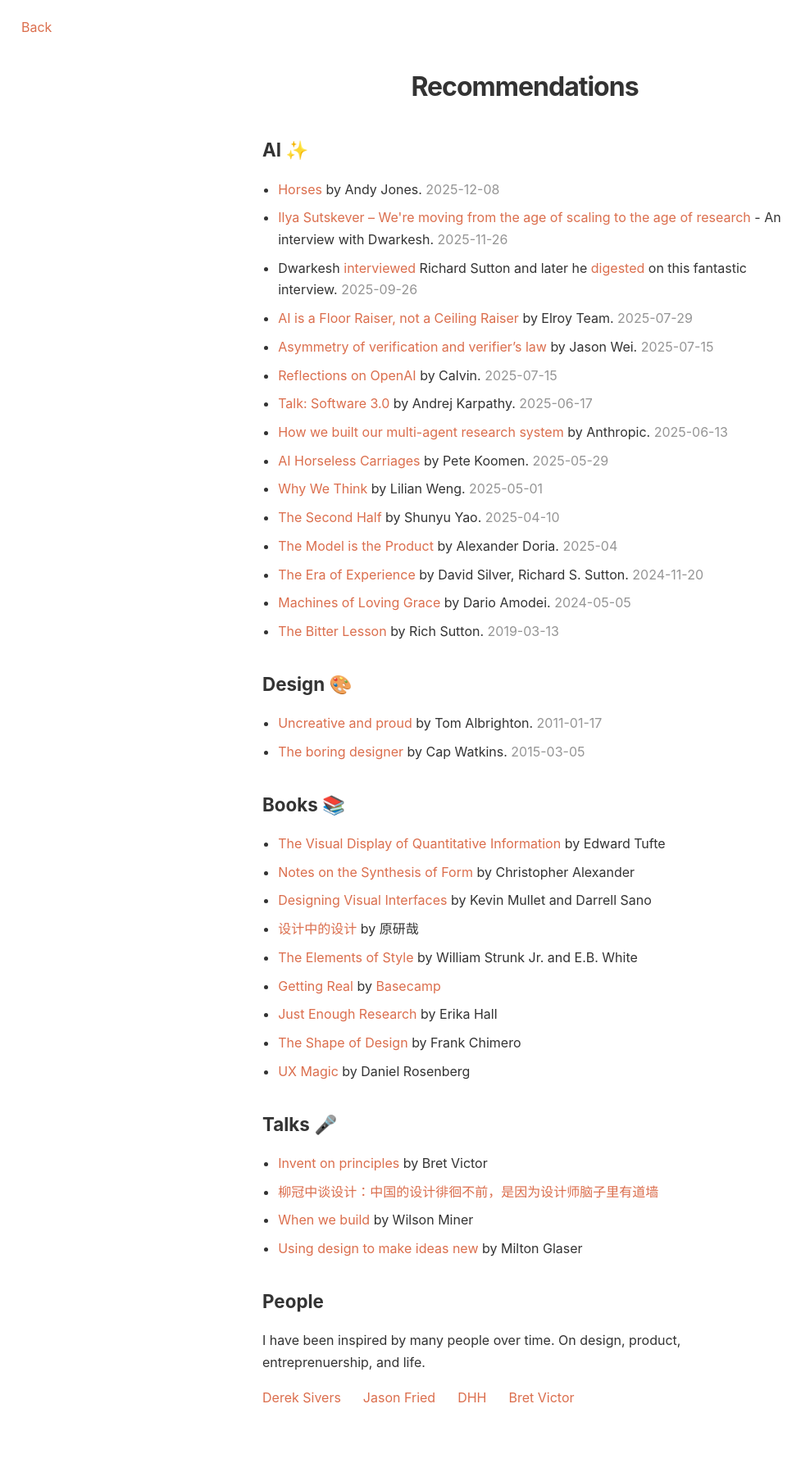
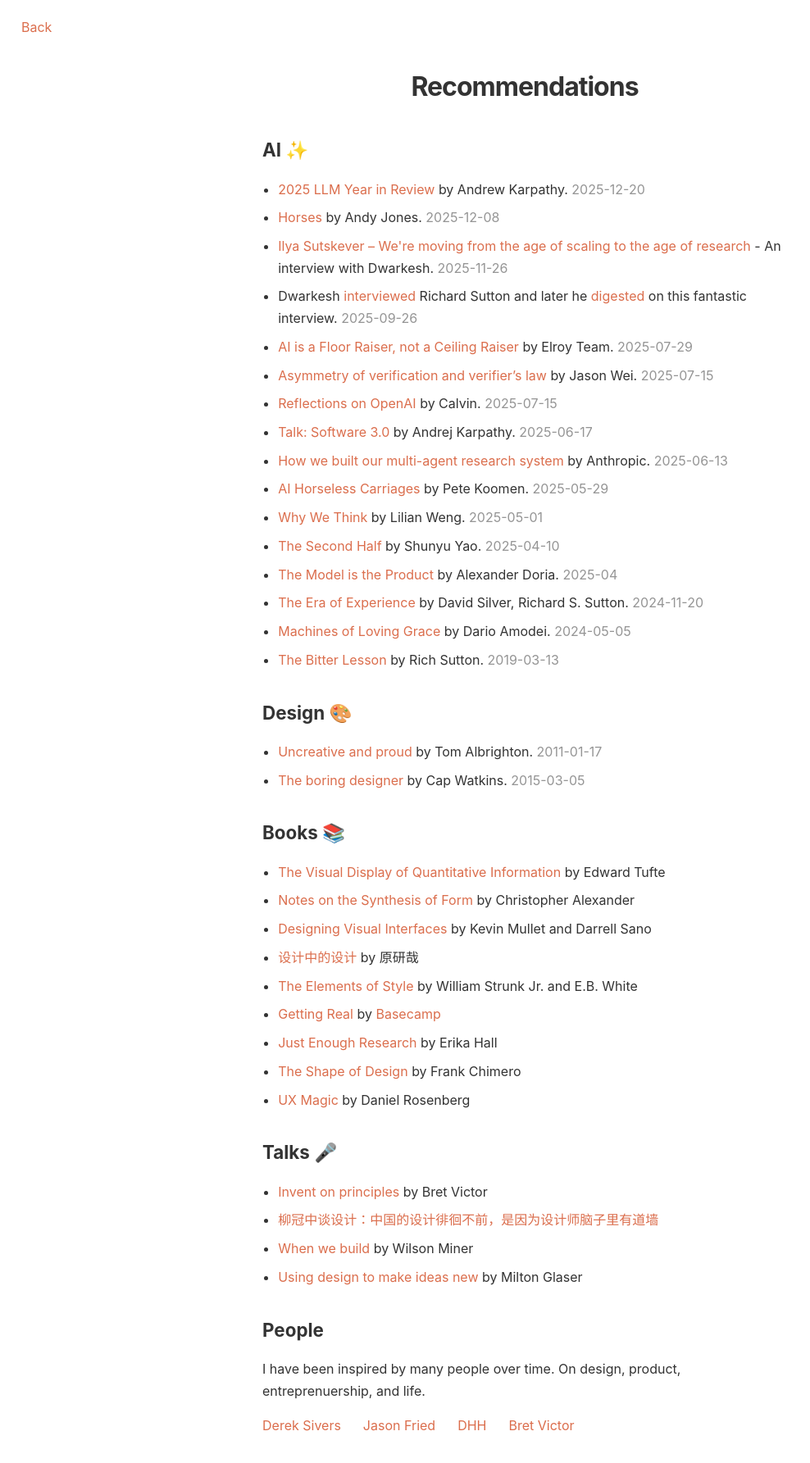
Before and after one commit to lvterry/lvterry.github.io, a Jekyll site: the page built from recommendations.html, in a window 1280 px wide. Shown: the whole page at 82% size, without its empty margins (0-988 px from the left). Built offline with Jekyll 4.4.1, drawn with Linux system fonts in a browser that asks for light colours; before the commit the page ends 1750 px from its top, so only the background shows below that.

Commit message:
Add new recommendation for 2025 LLM Year in Review
Added a new recommendation link for '2025 LLM Year in Review' by Andrew Karpathy.

```diff
--- a/recommendations.html
+++ b/recommendations.html
@@ -14,6 +14,9 @@
     <section class="category">
         <h2>AI ✨</h2>
         <ul class="recommendation-list">
+            <li>
+                <a href="https://karpathy.bearblog.dev/year-in-review-2025/">2025 LLM Year in Review</a> by Andrew Karpathy. <span class="weak">2025-12-20</span>
+            </li>
             <li>
                 <a href="https://andyljones.com/posts/horses.html">Horses</a> by Andy Jones. <span class="weak">2025-12-08</span>
             </li>
```
